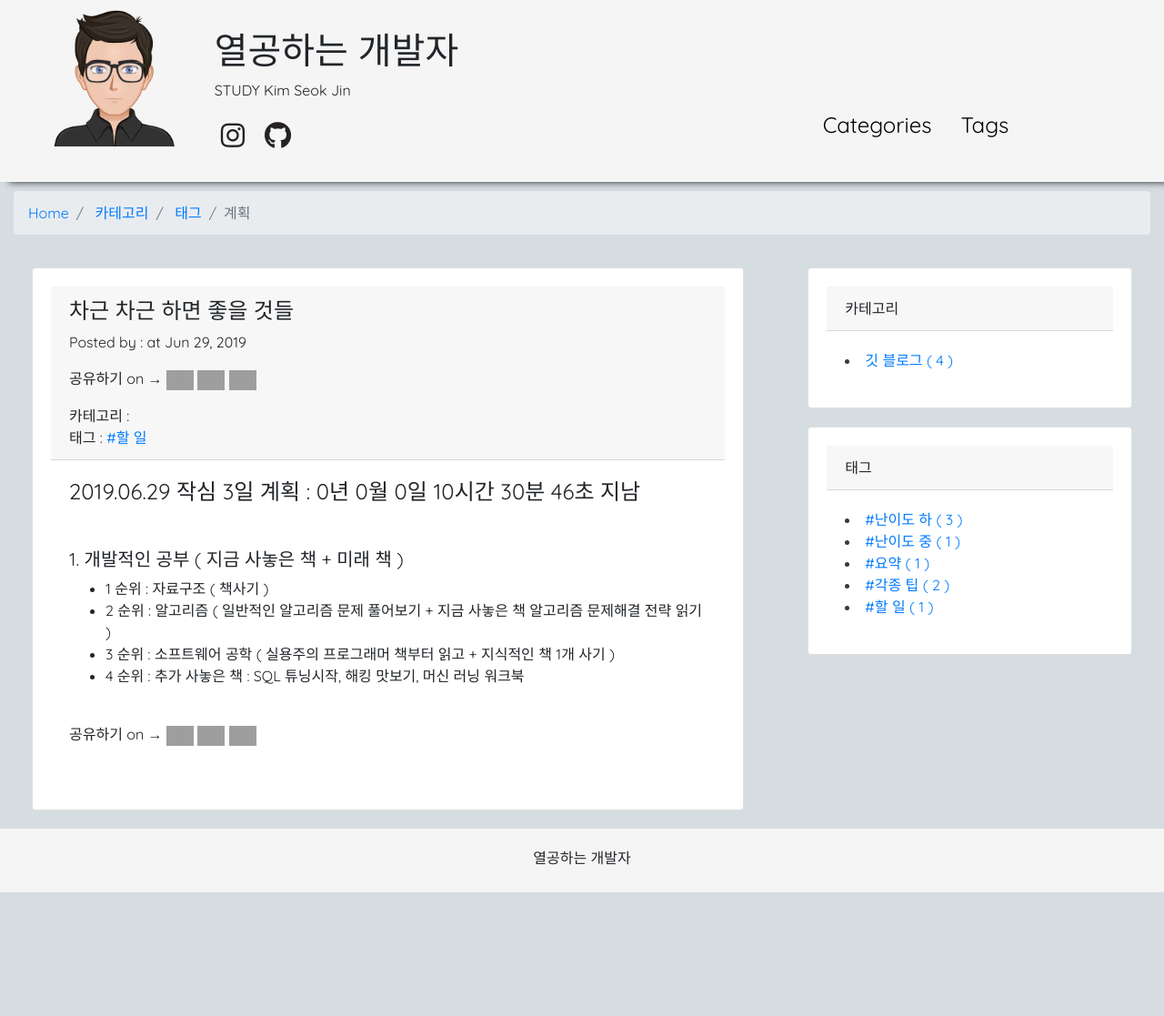
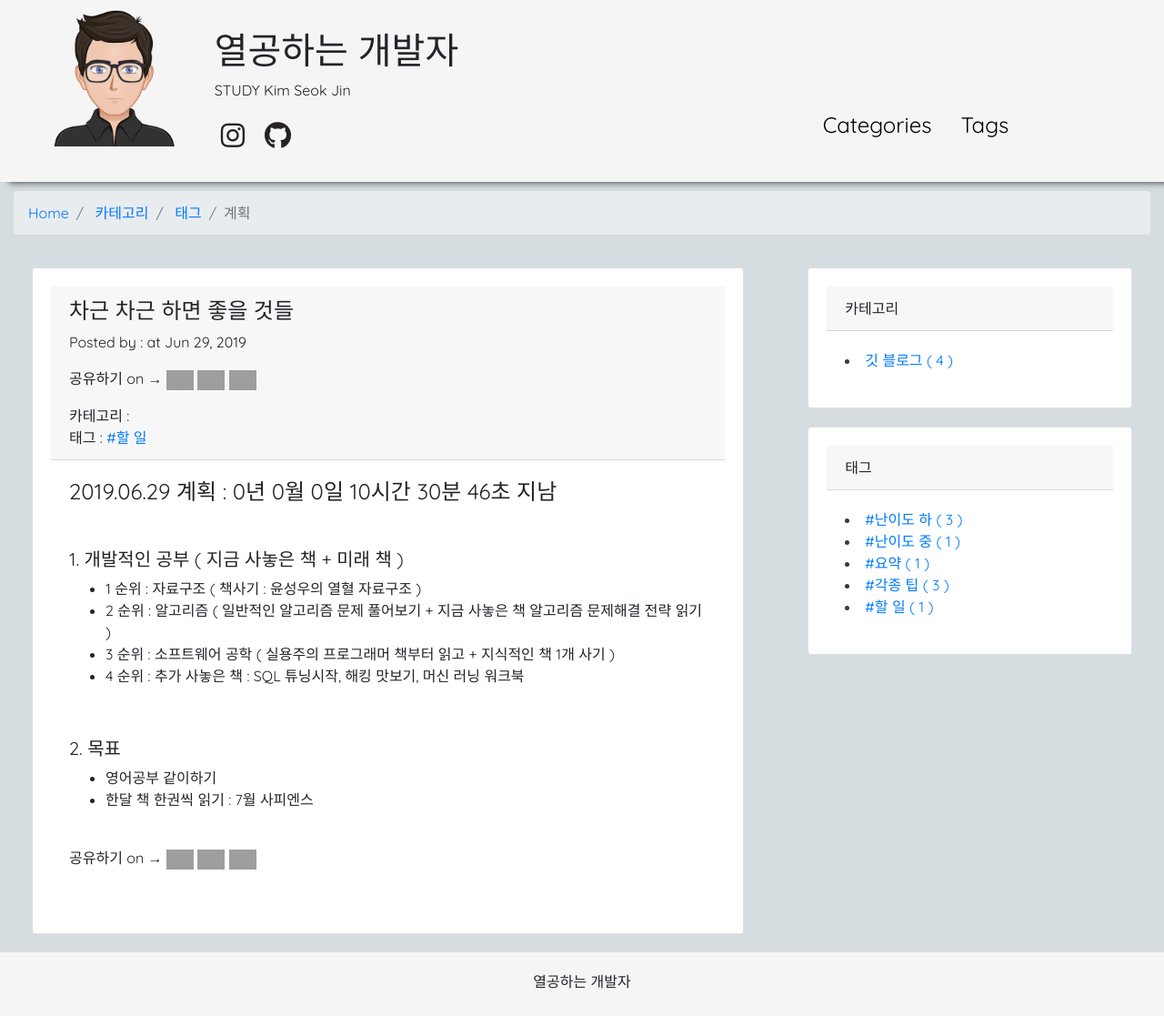
Before and after one commit to 7271kim/7271kim.github.com, a Jekyll site: the page built from _posts/2019-06-29-to-do.md, in a window 1280 px wide. Shown: the whole page at 91% size. Built offline with Jekyll 4.4.1, drawn with Linux system fonts in a browser that asks for light colours; nearby versions of some CDN libraries; a script that is not in the unit is left out; comment, search, counter and statistics services are not loaded; before the commit the page ends 981 px from its top, so only the background shows below that; grey boxes are pictures that could not be loaded.

```diff
--- a/_posts/2019-06-29-to-do.md
+++ b/_posts/2019-06-29-to-do.md
@@ -6,13 +6,19 @@ tags:
     - to-do: "할 일"
 thumbnail: posts/to-do.png
 ---
-#### 2019.06.29 작심 3일 계획 : <span id="year"></span>년 <span id="month"></span>월 <span id="days"></span>일 <span id="hour"></span>시간 <span id="minute"></span>분 <span id="second"></span>초 지남
+#### 2019.06.29 계획 : <span id="year"></span>년 <span id="month"></span>월 <span id="days"></span>일 <span id="hour"></span>시간 <span id="minute"></span>분 <span id="second"></span>초 지남
 <br>
 ##### 1. 개발적인 공부 ( 지금 사놓은 책 + 미래 책 )
-- 1 순위 : 자료구조 ( 책사기 )
+- 1 순위 : 자료구조 ( 책사기 : 윤성우의 열혈 자료구조 )
 - 2 순위 : 알고리즘 ( 일반적인 알고리즘 문제 풀어보기 + 지금 사놓은 책 알고리즘 문제해결 전략 읽기 )
 - 3 순위 : 소프트웨어 공학 ( 실용주의 프로그래머 책부터 읽고 + 지식적인 책 1개 사기 )
 - 4 순위 : 추가 사놓은 책 : SQL 튜닝시작, 해킹 맛보기, 머신 러닝 워크북
+
+<br>
+##### 2. 목표
+- 영어공부 같이하기
+- 한달 책 한권씩 읽기 : 7월 사피엔스
+
 
 
 
```
Also changed, not shown: _posts/2019-06-29-tips-html.md (added, +31 -0 lines).
